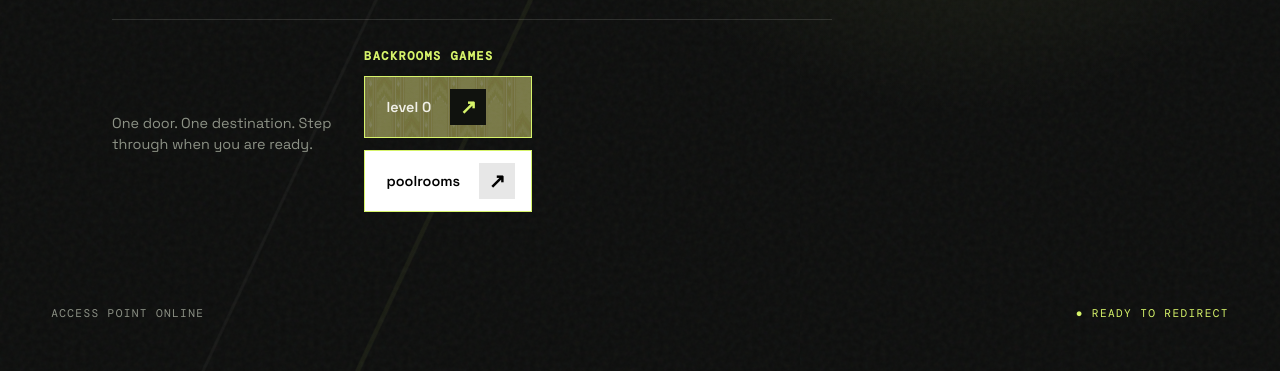
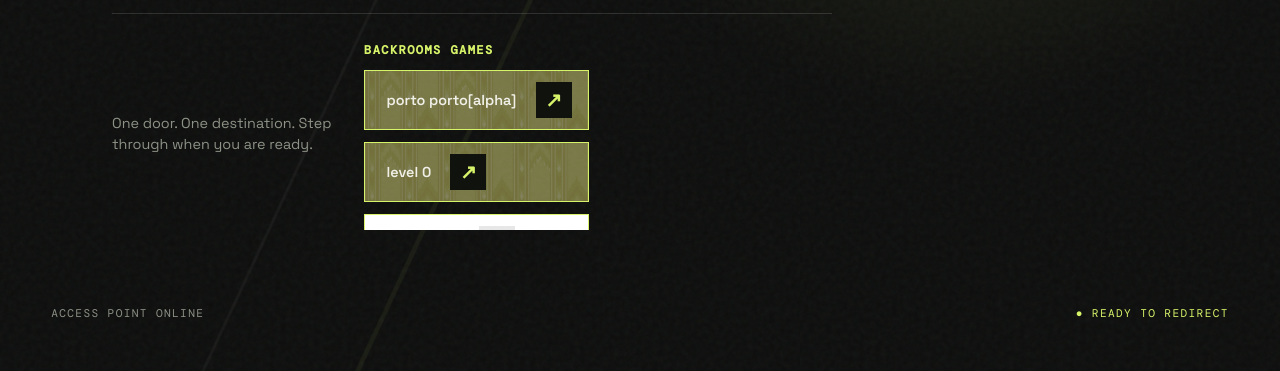
Before and after one commit to theonlyjasonschool/redirecter, a website: page index.html in a window 1280 px wide. Shown: the part 429-800 px from the top of the page. Drawn offline with nearby package versions, Linux system fonts and the light colour scheme; no server answers.

Commit message:
Add Porto Porto alpha link

```diff
--- a/index.html
+++ b/index.html
@@ -644,6 +644,10 @@
           <p class="action-copy">One door. One destination. Step through when you are ready.</p>
           <div class="game-list">
             <h2>backrooms games</h2>
+            <button class="launch-button" type="button" onclick="openRedirect('https://porto-porto.onrender.com', this)">
+              porto porto[alpha]
+              <span aria-hidden="true">↗</span>
+            </button>
             <button class="launch-button" type="button" onclick="openRedirect('https://backrooms-game-oz0r.onrender.com/', this)">
               level 0
               <span aria-hidden="true">↗</span>
```
